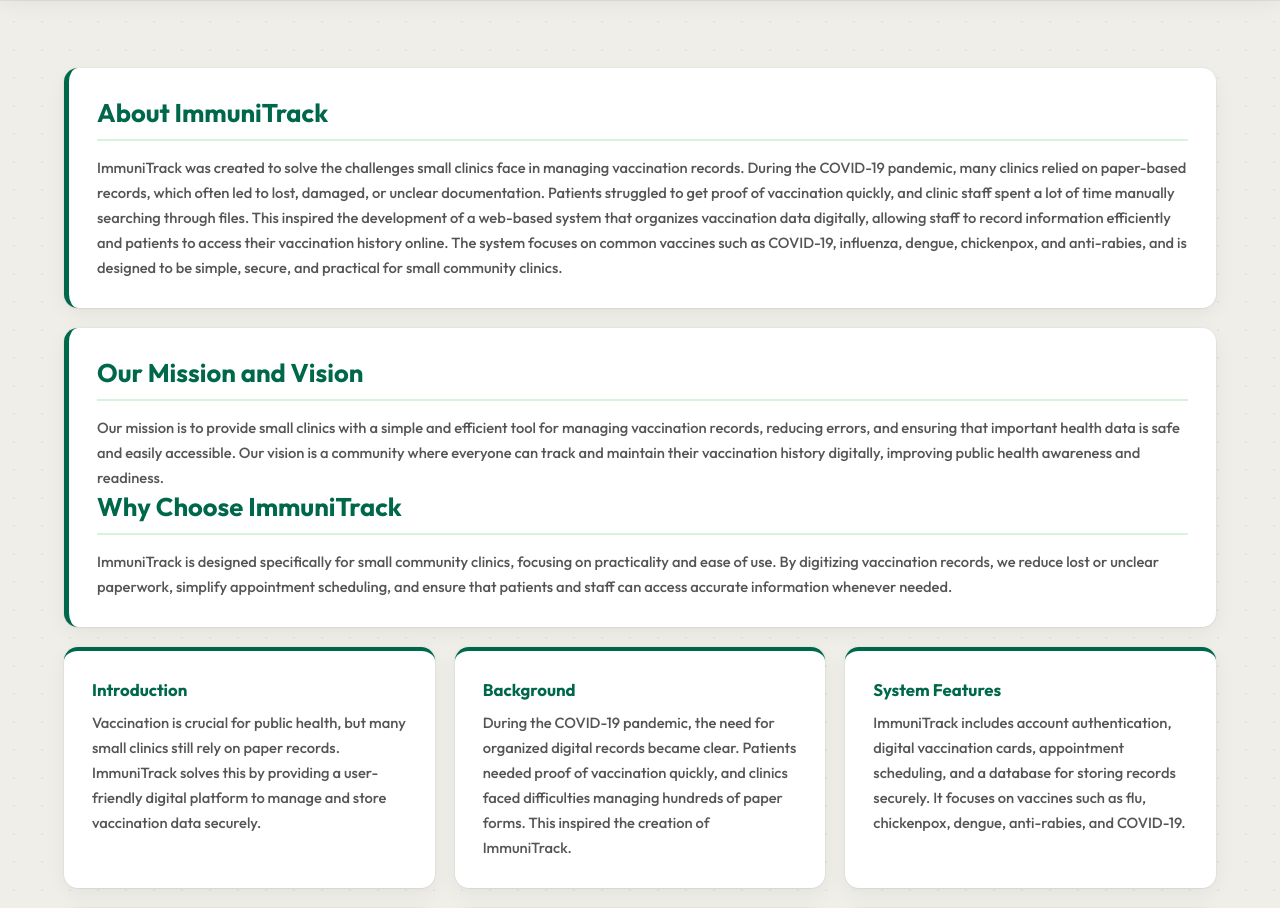
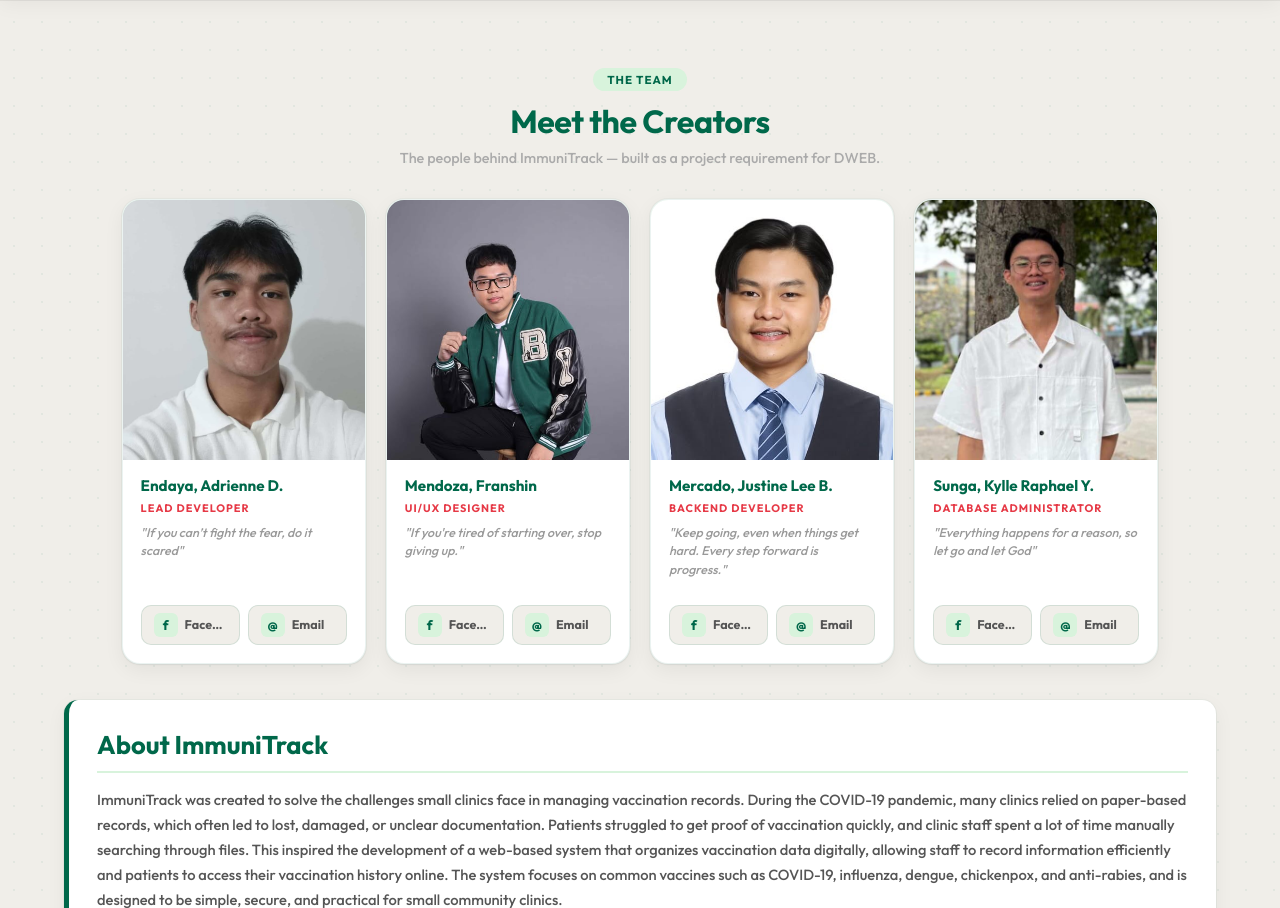
Before and after one commit to kylleraphaelsunga-raphael/ImmuniTrack, a PHP site: page /about.php in a window 1280 px wide. Shown: the part 76-984 px from the top of the page. Run offline with PHP 8.4, Linux system fonts and the light colour scheme.

Commit message:
Update about.php

```diff
--- a/about.php
+++ b/about.php
@@ -5,6 +5,107 @@
 
 <main class="about-body">
 
+    <!-- ========== CREATORS SECTION ========== -->
+    <div class="creators-section">
+        <div class="creators-header">
+            <span class="badge">The Team</span>
+            <h2>Meet the Creators</h2>
+            <p>The people behind ImmuniTrack — built as a project requirement for DWEB.</p>
+        </div>
+
+        <div class="creators-grid">
+            <div class="creator-card">
+                <div class="creator-img-wrapper">
+                    <img src="images/Endaya.jpg" alt="Creator 1" class="creator-img">
+                    <div class="creator-img-fallback">👤</div>
+                </div>
+                <div class="creator-info">
+                    <h3 class="creator-name">Endaya, Adrienne D.</h3>
+                    <span class="creator-role">LEAD DEVELOPER</span>
+                    <p class="creator-motto">"If you can’t fight the fear, do it scared"</p>
+                    <div class="creator-socials">
+                        <a href="https://www.facebook.com/endaya.adrienne" class="social-btn" target="_blank">
+                            <span class="social-icon">f</span>
+                            <span class="social-label">Facebook</span>
+                        </a>
+                        <a href="https://mail.google.com/mail/?view=cm&to=adendaya@student.hau.edu.ph" class="social-btn" target="_blank">
+                            <span class="social-icon">@</span>
+                            <span class="social-label">Email</span>
+                        </a>
+                    </div>
+                </div>
+            </div>
+
+             <div class="creator-card">
+                <div class="creator-img-wrapper">
+                    <img src="images/Mendoza.jpg" alt="Creator 1" class="creator-img">
+                    <div class="creator-img-fallback">👤</div>
+                </div>
+                <div class="creator-info">
+                    <h3 class="creator-name">Mendoza, Franshin</h3>
+                    <span class="creator-role">UI/UX DESIGNER</span>
+                    <p class="creator-motto">"If you're tired of starting over, stop giving up."</p>
+                    <div class="creator-socials">
+                        <a href="https://www.facebook.com/franshin.mendoza.2024" class="social-btn" target="_blank">
+                            <span class="social-icon">f</span>
+                            <span class="social-label">Facebook</span>
+                        </a>
+                        <a href="https://mail.google.com/mail/?view=cm&to=fmendoza@student.hau.edu.ph" class="social-btn" target="_blank">
+                            <span class="social-icon">@</span>
+                            <span class="social-label">Email</span>
+                        </a>
+                    </div>
+                </div>
+            </div>
+
+             <div class="creator-card">
+                <div class="creator-img-wrapper">
+                    <img src="images/Mercado.jpg" alt="Creator 1" class="creator-img">
+                    <div class="creator-img-fallback">👤</div>
+                </div>
+                <div class="creator-info">
+                    <h3 class="creator-name">Mercado, Justine Lee B.</h3>
+                    <span class="creator-role">BACKEND DEVELOPER</span>
+                    <p class="creator-motto">"Keep going, even when things get hard. Every step forward is progress."</p>
+                    <div class="creator-socials">
+                        <a href="https://www.facebook.com/lee.mercado.397" class="social-btn" target="_blank">
+                            <span class="social-icon">f</span>
+                            <span class="social-label">Facebook</span>
+                        </a>
+                        <a href="https://mail.google.com/mail/?view=cm&to=jbmercado2@student.hau.edu.ph" class="social-btn" target="_blank">
+                            <span class="social-icon">@</span>
+                            <span class="social-label">Email</span>
+                        </a>
+                    </div>
+                </div>
+            </div>
+
+            <div class="creator-card">
+                <div class="creator-img-wrapper">
+                    <img src="images/Sunga.jpg" alt="Creator 4" class="creator-img">
+                    <div class="creator-img-fallback">👤</div>
+                </div>
+                <div class="creator-info">
+                    <h3 class="creator-name">Sunga, Kylle Raphael Y. </h3>
+                    <span class="creator-role">DATABASE ADMINISTRATOR</span>
+                    <p class="creator-motto">"Everything happens for a reason, so let go and let God"</p>
+                    <div class="creator-socials">
+                        <a href="https://www.facebook.com/kyllesunga/" class="social-btn" target="_blank">
+                            <span class="social-icon">f</span>
+                            <span class="social-label">Facebook</span>
+                        </a>
+                        <a href="https://mail.google.com/mail/?view=cm&to=kysunga1@student.hau.edu.ph" class="social-btn" target="_blank">
+                            <span class="social-icon">@</span>
+                            <span class="social-label">Email</span>
+                        </a>
+                    </div>
+                </div>
+            </div>
+
+        </div>
+    </div>
+
+    <!-- ========== ABOUT CONTENT ========== -->
     <div class="parent">
 
         <div class="div1 card">
@@ -18,14 +119,13 @@
             </p>
         </div>
 
-
         <div class="div2 card">
             <h1>Our Mission and Vision</h1>
             <p>
                 Our mission is to provide small clinics with a simple and efficient tool for managing vaccination records, reducing errors, and ensuring that important health data is safe and easily accessible.
                 Our vision is a community where everyone can track and maintain their vaccination history digitally, improving public health awareness and readiness.
             </p>
-
+</br>
             <h1>Why Choose ImmuniTrack</h1>
             <p>
                 ImmuniTrack is designed specifically for small community clinics, focusing on practicality and ease of use.
```
